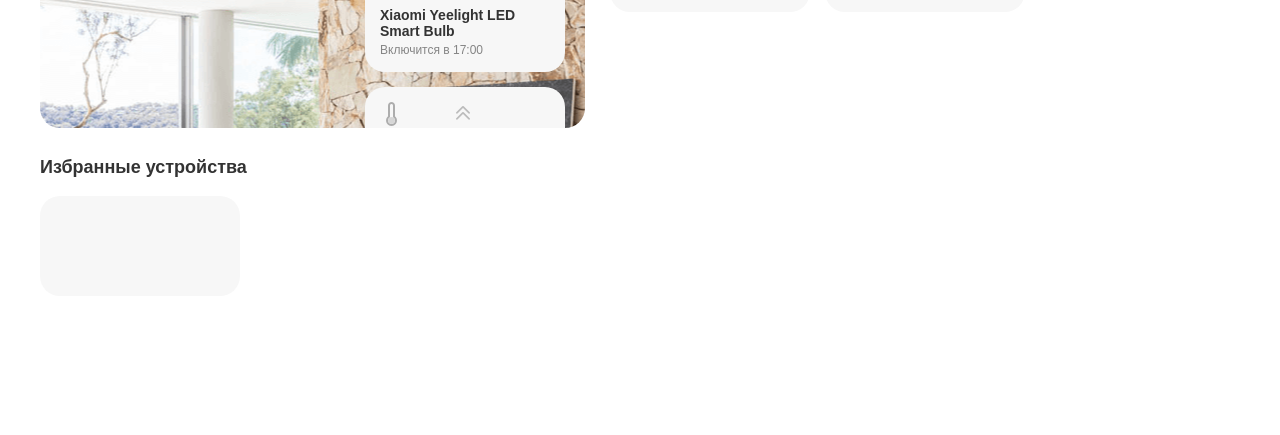
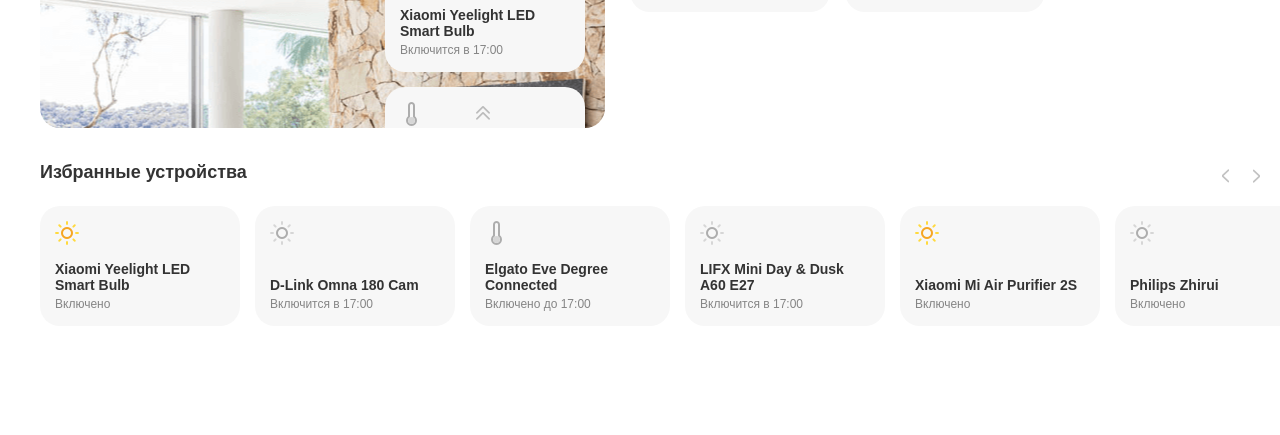
Before and after one commit to slotovi4/yca-sec, a website: page dist/index.html in a window 1280 px wide. Shown: the part 365-800 px from the top of the page. Drawn offline with Linux system fonts and the light colour scheme.

Commit message:
added favorites-device & fixed styles

```diff
--- a/app/sass/container/_container.scss
+++ b/app/sass/container/_container.scss
@@ -2,12 +2,17 @@
   padding-top: 30px;
   padding-left: 40px;
   padding-right: 40px;
+  padding-bottom: 125px;
   display: grid;
   grid-template-columns: repeat(2, 1fr);
   grid-gap: 30px 25px;
+  overflow: hidden;
+  position: relative;
 
   &__section {
     grid-row: span 1;
+    position: relative;
+
     &_sect1 {
       grid-column: span 1;
     }
@@ -18,6 +23,7 @@
 
     &_sect3 {
       grid-column: span 2;
+      padding-top: 5px;
     }
   }
 
@@ -31,6 +37,7 @@
 
   &__main-block {
     width: 100%;
+    min-width: 565px;
     height: 331px;
     background-image: url("../img/container/container__block/container__block_large/bg.png");
     background-repeat: no-repeat;
--- a/app/sass/container/container-block/_container-block.scss
+++ b/app/sass/container/container-block/_container-block.scss
@@ -16,35 +16,26 @@
     top: 15px;
     width: 24px;
     height: 24px;
+    filter: grayscale(1);
 
     &-temp {
       background-image: url("../img/container/container__block/temp.png");
-      filter: grayscale(1);
-
-      &_active {
-        filter: grayscale(0);
-      }
     }
 
     &-sun {
       background-image: url("../img/container/container__block/sun.png");
-      filter: grayscale(1);
-
-      &_active {
-        filter: grayscale(0);
-      }
     }
 
     &-time {
       background-image: url("../img/container/container__block/time.png");
-      filter: grayscale(1);
+    }
 
-      &_active {
-        filter: grayscale(0);
-      }
+    &_active {
+      filter: grayscale(0);
     }
 
     background-position: center;
+    background-repeat: no-repeat;
   }
 
   &:hover {
@@ -55,6 +46,15 @@
   &_planned {
     height: 120px;
     margin-bottom: 15px;
+  }
+
+  &_device {
+    height: 120px;
+    margin-right: 15px;
+
+    &:last-child {
+      margin-right: 0;
+    }
   }
 
   &__title {
--- /dev/null
+++ b/app/sass/container/container-slide/_container-slide.scss
@@ -0,0 +1,28 @@
+.container-slide {
+  height: 16px;
+  display: inline-block;
+  position: absolute;
+  right: 0;
+  top: 10px;
+
+  &__arrow {
+    background-image: url("../img/container/container-slide/right-arrow.png");
+    background-repeat: no-repeat;
+    background-position: center;
+    width: 7px;
+    height: 16px;
+    display: inline-block;
+    cursor: pointer;
+
+    &_prev {
+      margin-right: 20px;
+    }
+
+    &_next {
+      transform: rotate(180deg);
+    }
+  }
+
+  &__active {
+  }
+}
--- /dev/null
+++ b/app/sass/favorites-device/_favorites-device.scss
@@ -0,0 +1,7 @@
+.favorites-device {
+  display: flex;
+  position: absolute;
+  overflow-x: auto;
+  padding-bottom: 5px;
+  padding-top: 5px;
+}
--- a/app/sass/main.scss
+++ b/app/sass/main.scss
@@ -10,6 +10,7 @@
 /* Container */
 @import "container/container";
 @import "container/container-block/container-block";
+@import "container/container-slide/container-slide";
 
 /* Weather */
 @import "weather/weather";
@@ -20,5 +21,8 @@
 /* Favorites-scenarios */
 @import "favorites-scenarios/favorites-scenarios";
 
+/* Favorites device */
+@import "favorites-device/favorites-device";
+
 /* Media */
 @import "media";
```
Also changed, not shown: dist/css/main.css, dist/css/main.min.css, dist/img/container/container-slide/right-arrow.png (added), dist/index.html.
